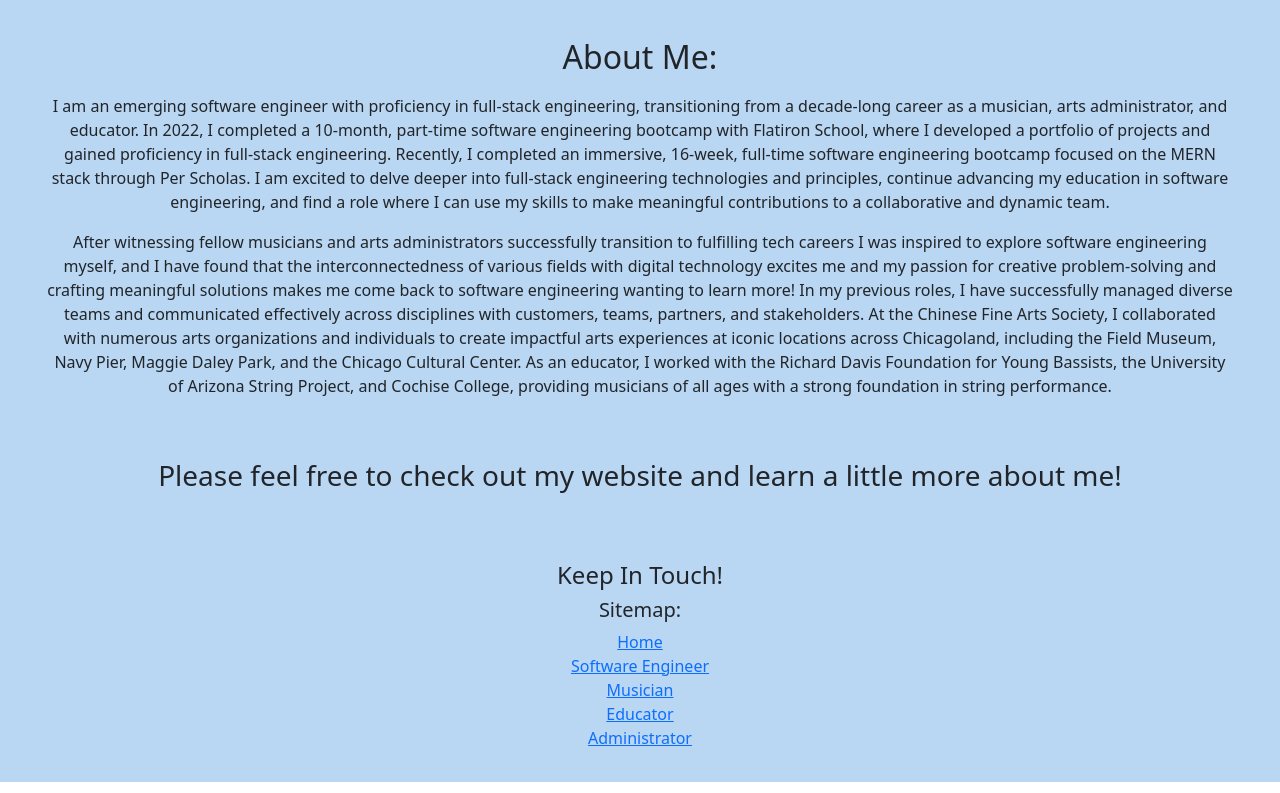
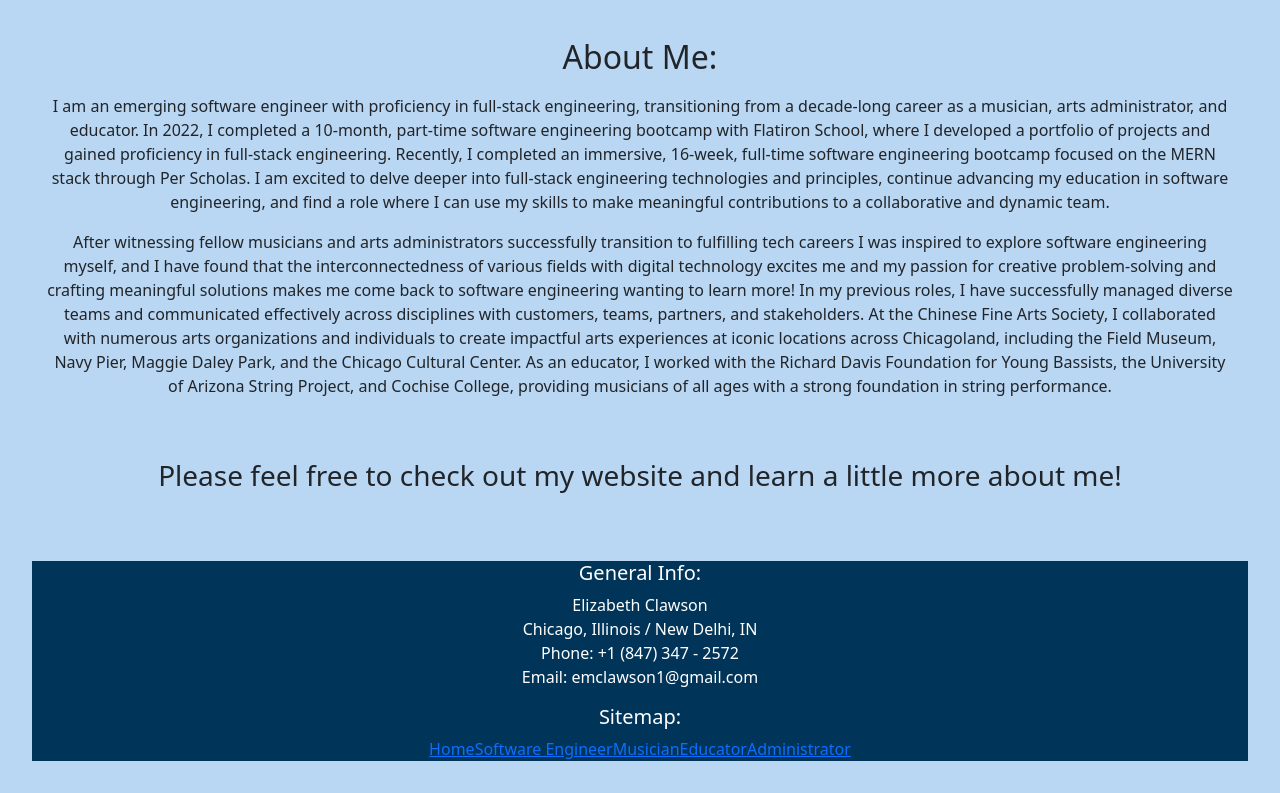
Before and after one commit to e-clawson/personal-website, a React (Vite) app in the folder personal-website-frontend/: page / in a window 1280 px wide. Shown: the part 453-1246 px from the top of the page. Built offline with nearby package versions, Linux system fonts and the light colour scheme.

Commit message:
added personal info to footer

```diff
--- a/personal-website-frontend/src/components/Footer/Footer.jsx
+++ b/personal-website-frontend/src/components/Footer/Footer.jsx
@@ -4,9 +4,22 @@ import '../Footer/footer.css'
 
 export default function Footer() {
     return (
-        <>
-            <div className="footer-title">
-                <h4>Keep In Touch! </h4>
+        <div className="footer">
+            <div className="contact-info">
+                <h5>General Info:</h5>
+                <p>
+                    Elizabeth Clawson
+                    <br></br>
+                    Chicago, Illinois / New Delhi, IN
+                    <br></br>
+                    Phone: +1 (847) 347 - 2572
+                    <br></br>
+                    Email: emclawson1@gmail.com
+                    <br></br>
+                </p>
+
+
+
             </div>
             <div className="sitemap">
                 <h5>Sitemap:</h5>
@@ -16,7 +29,7 @@ export default function Footer() {
                 <Link to="/educator">Educator</Link>
                 <Link to="/administrator">Administrator</Link>
             </div>
-        </>
+        </div>
 
     )
 }
--- a/personal-website-frontend/src/components/Footer/footer.css
+++ b/personal-website-frontend/src/components/Footer/footer.css
@@ -1,3 +1,5 @@
-.sitemap{
+.footer{
+    background-color: #003559;
+    color: white;
     display: grid
 }
```
